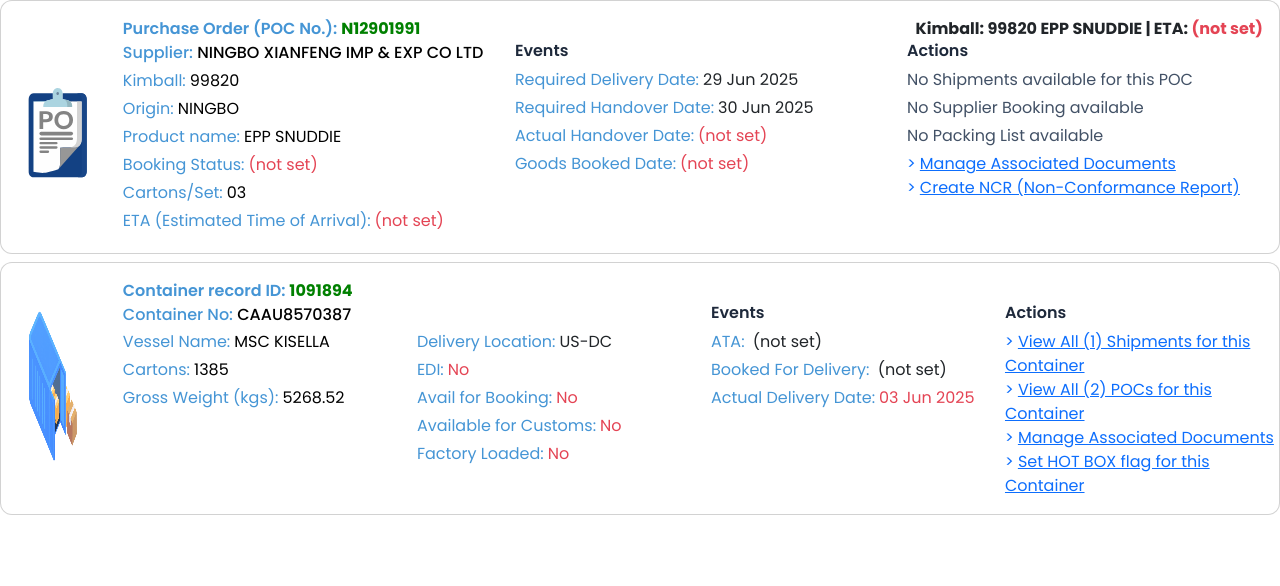
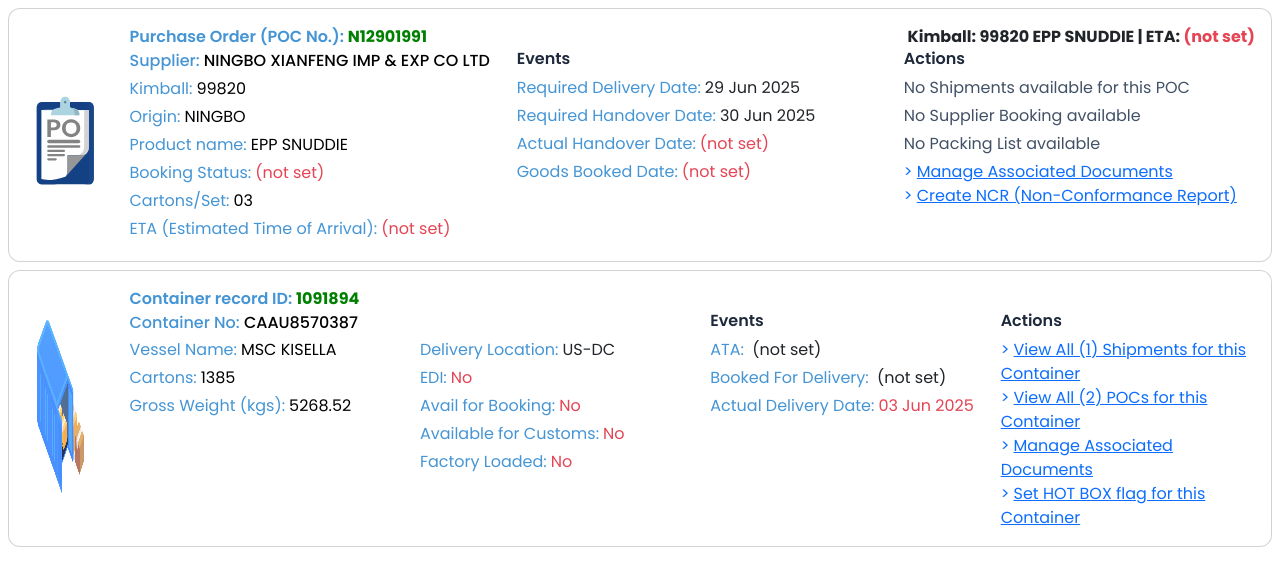
Before and after one commit to techbyshubham/Info-Panel-Web, an Angular app: page /infopanel-layout in a window 1280 px wide. Shown: the top 586 px of the page. Built offline with nearby package versions, Linux system fonts and the light colour scheme.

Commit message:
partial changes

```diff
--- a/src/app/project/infopanel-layout/infopanel-layout.html
+++ b/src/app/project/infopanel-layout/infopanel-layout.html
@@ -1,4 +1,4 @@
-<section>
+<section class="p-2">
 
   <!-- first card -->
   <div class="card purchase-order-card mb-2">
@@ -101,7 +101,7 @@
   </div>
 
   <!-- second card -->
-  <div class="card purchase-order-card">
+  <div class="card purchase-order-card mb-2">
     <div class="card-body">
       <div class="row">
         <div class="col-md-1 d-flex justify-content-center icon-section">
```
